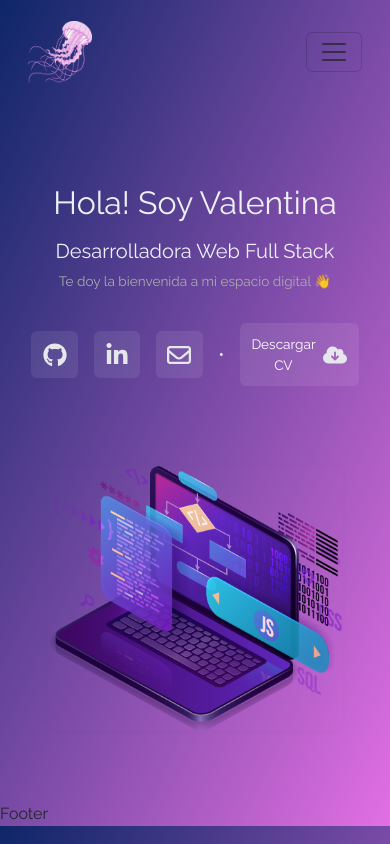
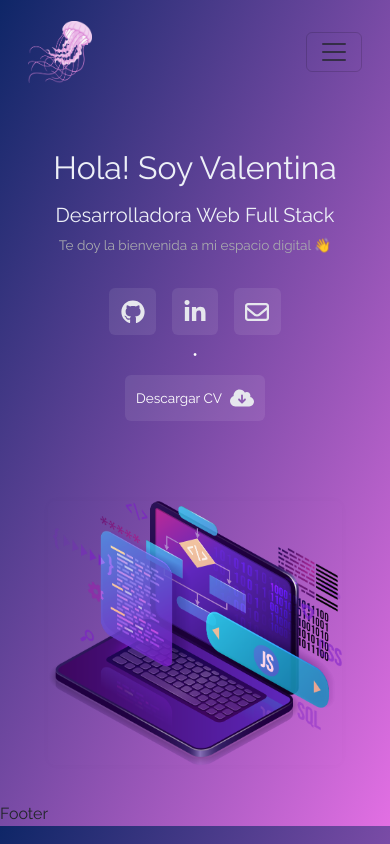
Before and after one commit to svalentinaog/portfolio-svalentinaog, a React (Vite) app: page / in a window 390 px wide. Built offline with nearby package versions, Linux system fonts and the light colour scheme; a web font is replaced by a local one.

Commit message:
Curriculum

```diff
--- a/src/components/Entry.tsx
+++ b/src/components/Entry.tsx
@@ -37,8 +37,9 @@ export default function Entry() {
           <h2>{lg("entrada2")} </h2>
           <p>{lg("entrada3")}</p>
         </div>
-        <div className="social-media-container">
 
+        <div className="my-info-container">
+          <div className='social-media-container'>
             <a href="https://github.com/svalentinaog">
               <div className="icon-github icons">
                 <svg
@@ -68,6 +69,7 @@ export default function Entry() {
                 </svg>
               </div>
             </a>
+          </div>
 
           <span>•</span>
 
--- a/src/styles/pages/_home.scss
+++ b/src/styles/pages/_home.scss
@@ -69,6 +69,11 @@
     box-shadow: 0 0 10px rgba(0, 0, 0, 0.02);
   }
 }
+
+.my-info-container {
+  display: flex;
+  align-items: center;
+  gap: 1rem;
 
   .social-media-container {
     display: flex;
@@ -149,6 +154,7 @@
         }
       }
     }
+  }
 
   //
 
@@ -220,6 +226,7 @@
 }
 
 
+
 @media screen and (max-width: 767px) {
   .landing-page {
     padding: 0;
@@ -260,6 +267,13 @@
       display: flex;
       align-items: center;
       justify-content: center;
+    }
+
+    .my-info-container {
+      display: flex;
+      flex-direction: column;
+      align-items: center;
+      gap: 0.5rem;
     }
 
     .social-media-container {
```
Lines whose indentation alone changed are shown as unchanged.
